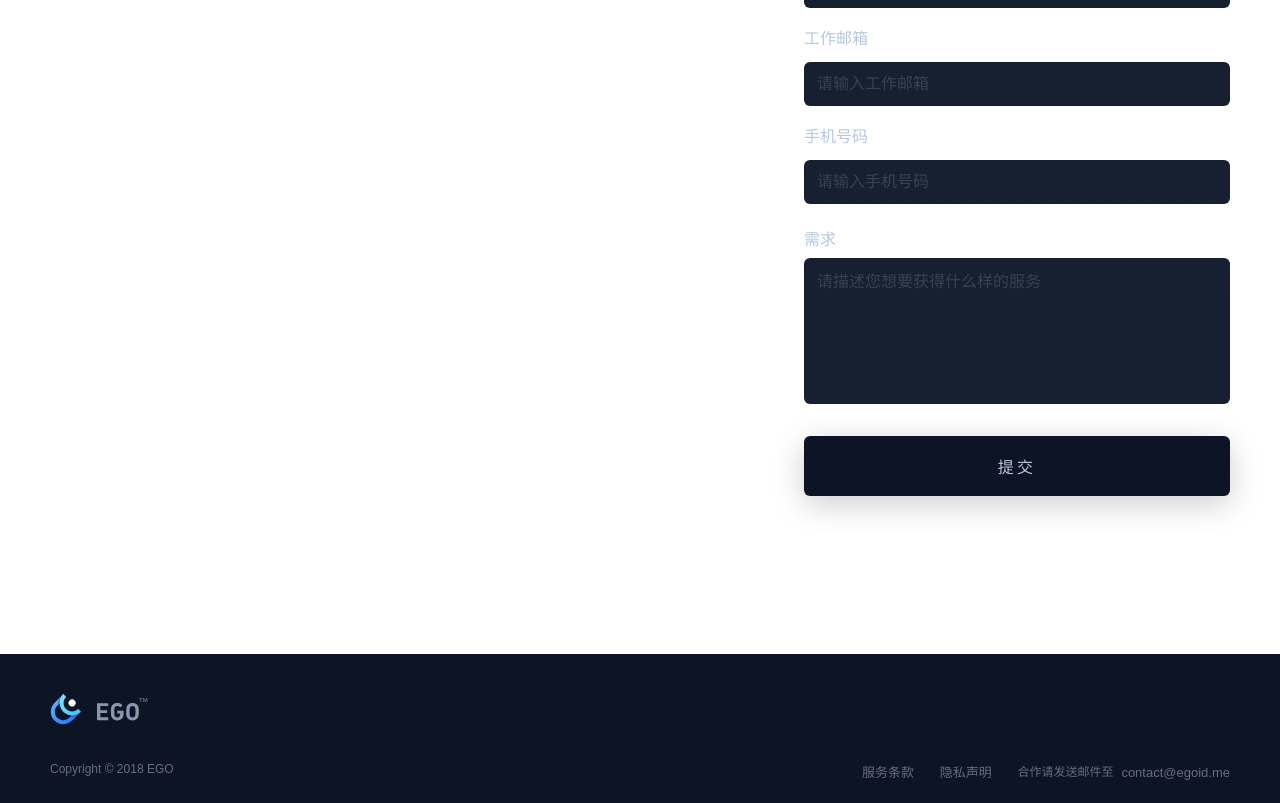
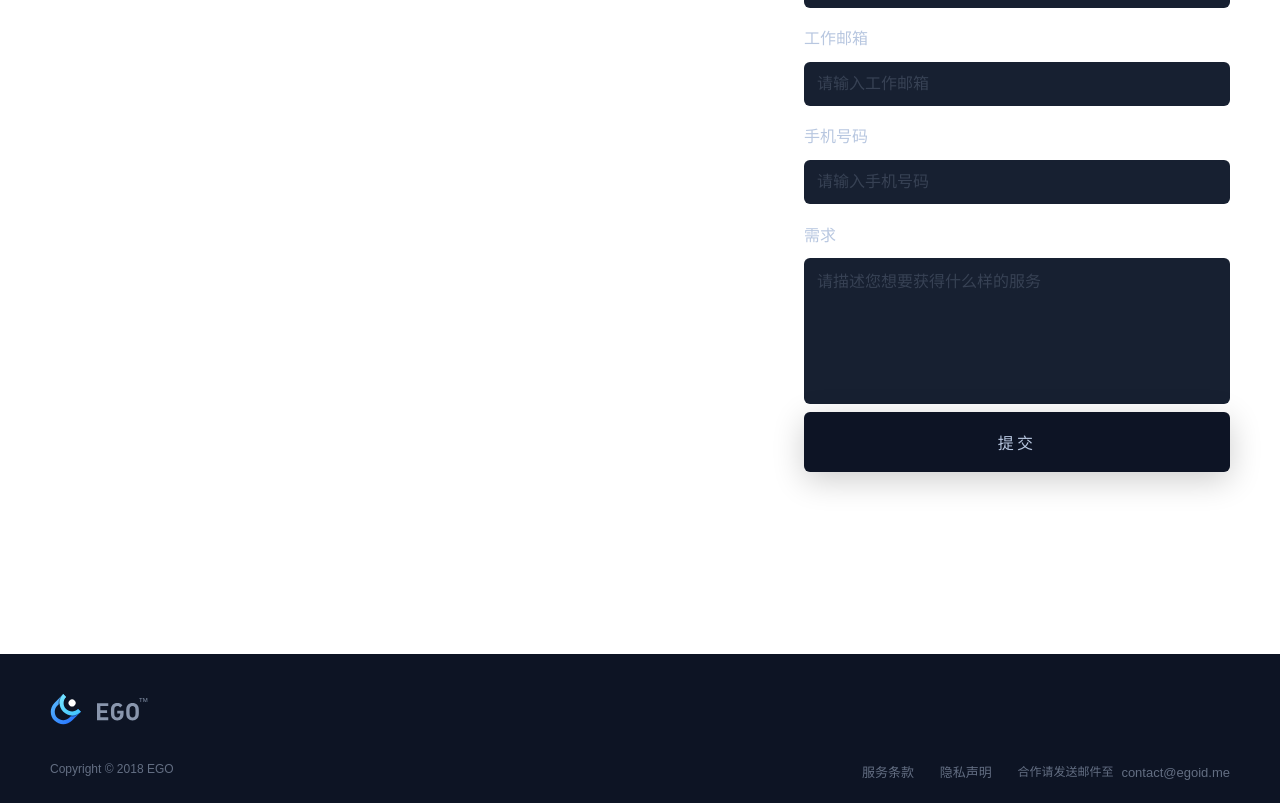
Before and after one commit to yancymin/gt-Ego-landing-page, a Vue app: page / in a window 1280 px wide. Shown: the part 3543-4346 px from the top of the page. Built offline with nearby package versions, Linux system fonts and the light colour scheme; what vue-resource would draw is missing.

Commit message:
「需求」labelPosition, success words

```diff
--- a/src/components/textArea.vue
+++ b/src/components/textArea.vue
@@ -59,8 +59,8 @@ export default {
     font-family: source-han-sans-simplified-c, sans-serif;
     font-weight: 300;
     font-style: normal;
-    position: relative;
-    top: -172px;
+ position: absolute;
+top: -30px;
     font-size: 16px;
     color: #b8c7e0;
     letter-spacing: 0;
--- a/src/views/Home.vue
+++ b/src/views/Home.vue
@@ -197,9 +197,9 @@
               </div>
               <div class="response-info">
                 <img src="../assets/success.png">
-                <pre>感谢你联系我们</pre>
+                <pre>感谢您提交信息</pre>
                 <div class="line"></div>
-                <em>请检查你的邮件，我们的服务团队会尽快联系你。</em>
+                <em>我们会在五个工作日内给您回复。</em>
               </div>
             </div>
           </section>
```
Also changed, not shown: 7 other files (tests, documents, lock files or other folders).
